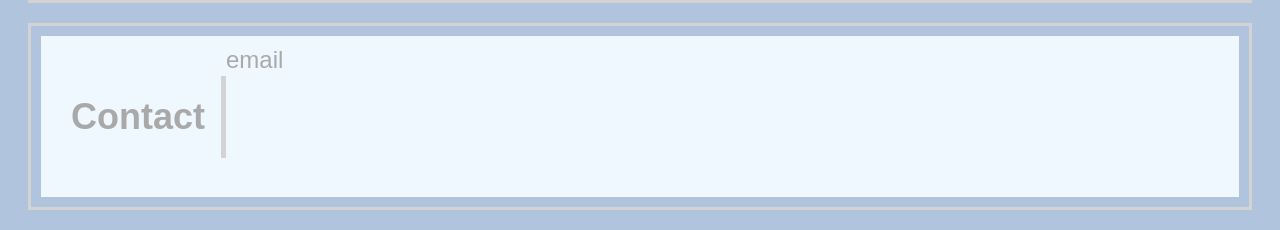
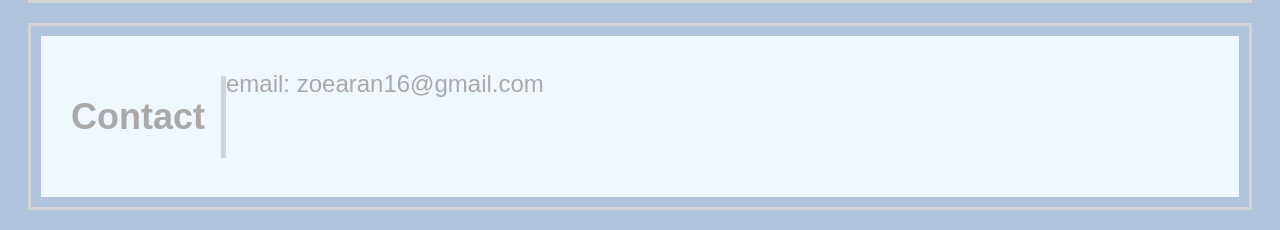
Before and after one commit to zoekeegan/my-professional-portfolio-website, a plain HTML site: page index.html in a window 1280 px wide. Shown: the part 1231-1461 px from the top of the page. Drawn offline with Linux system fonts and the light colour scheme.

Commit message:
readme complete

```diff
--- a/assets/css/style.css
+++ b/assets/css/style.css
@@ -50,6 +50,7 @@ div {
     display: flex;
     flex-direction: row;
     justify-content: space-between;
+    color: darkslategray;
 }
 
 section h1 {
--- a/index.html
+++ b/index.html
@@ -44,13 +44,7 @@
 <div>
     <section id="Contact">
         <h1>Contact</h1>
-        <p>
-            <ul>
-                <li>email</li>
-                <!-- <li><h2>email:</h2></li>
-                <li>phone: </li> -->
-            </ul>
-        </p>
+        <p>email: zoearan16@gmail.com</p>
     </section>
 </div>
 
```
Also changed, not shown: Screenshot 2023-10-03 at 10.08.22 PM.png (added), 1 other file.
